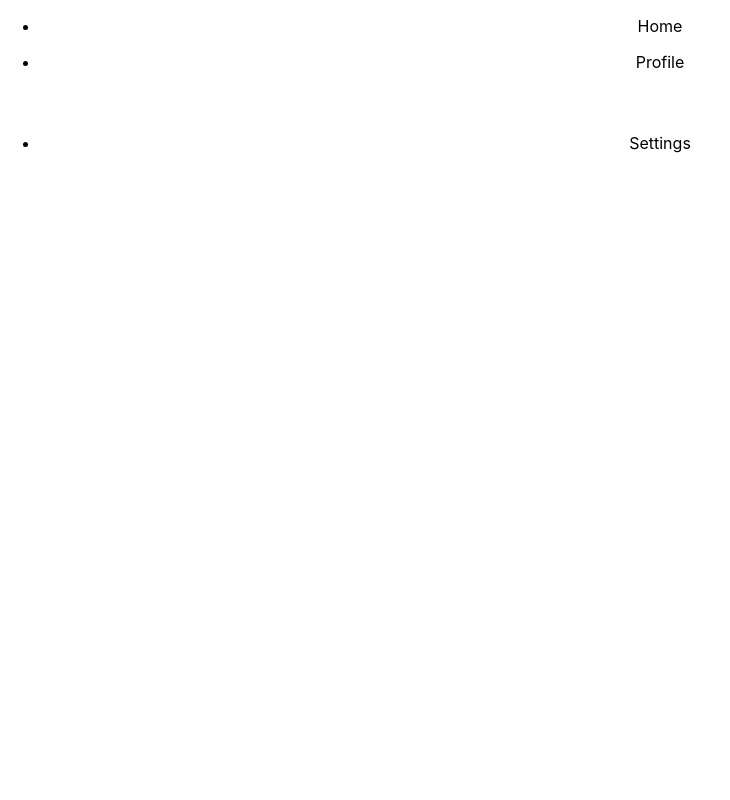
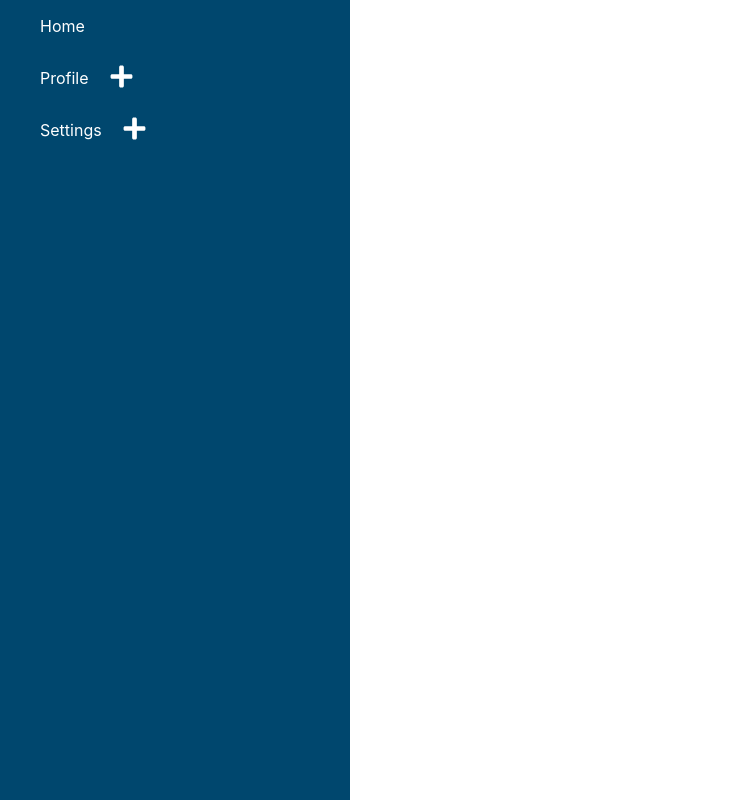
Before and after one commit to AnubhavKishore/React_Projects, a React (Create React App) app: page / in a window 1280 px wide. Shown: the whole page, without its empty margins (0-730 px from the left). Built offline with nearby package versions, Linux system fonts and the light colour scheme.

Commit message:
add the css classes

```diff
--- a/src/components/tree-view/styles.css
+++ b/src/components/tree-view/styles.css
@@ -0,0 +1,19 @@
+.tree-view-container {
+    min-height: 100vh;
+    width: 350px;
+    background: rgb(0, 71, 110);
+  }
+
+  .menu-item{
+      display: flex;
+      align-items: center;
+      gap: 20px;
+      cursor: pointer;
+      color: #fff;
+  }
+
+  .menu-list-container {
+      list-style: none;
+      margin-top: 0px;
+      margin-bottom: 0px;
+  }
```
